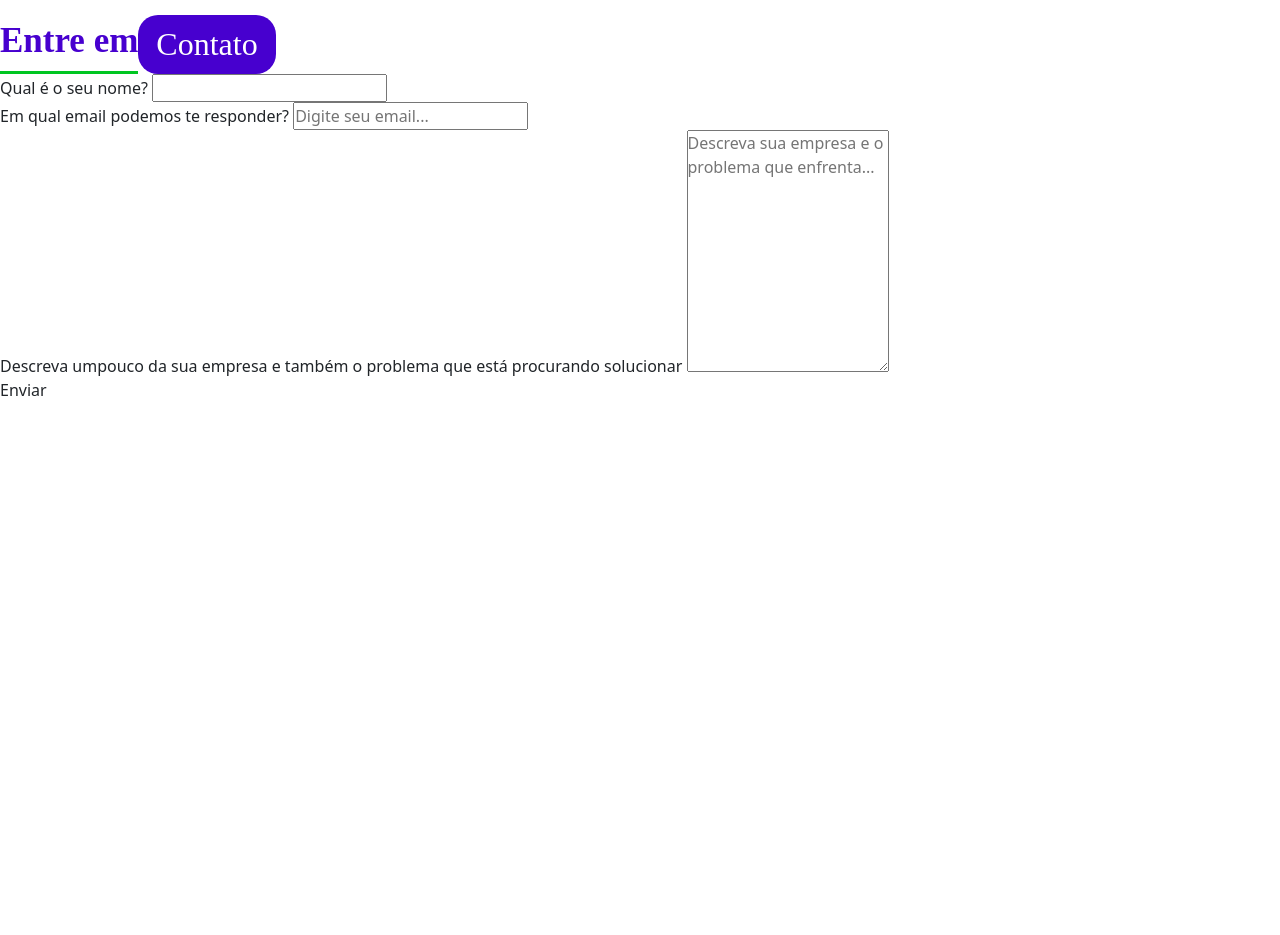
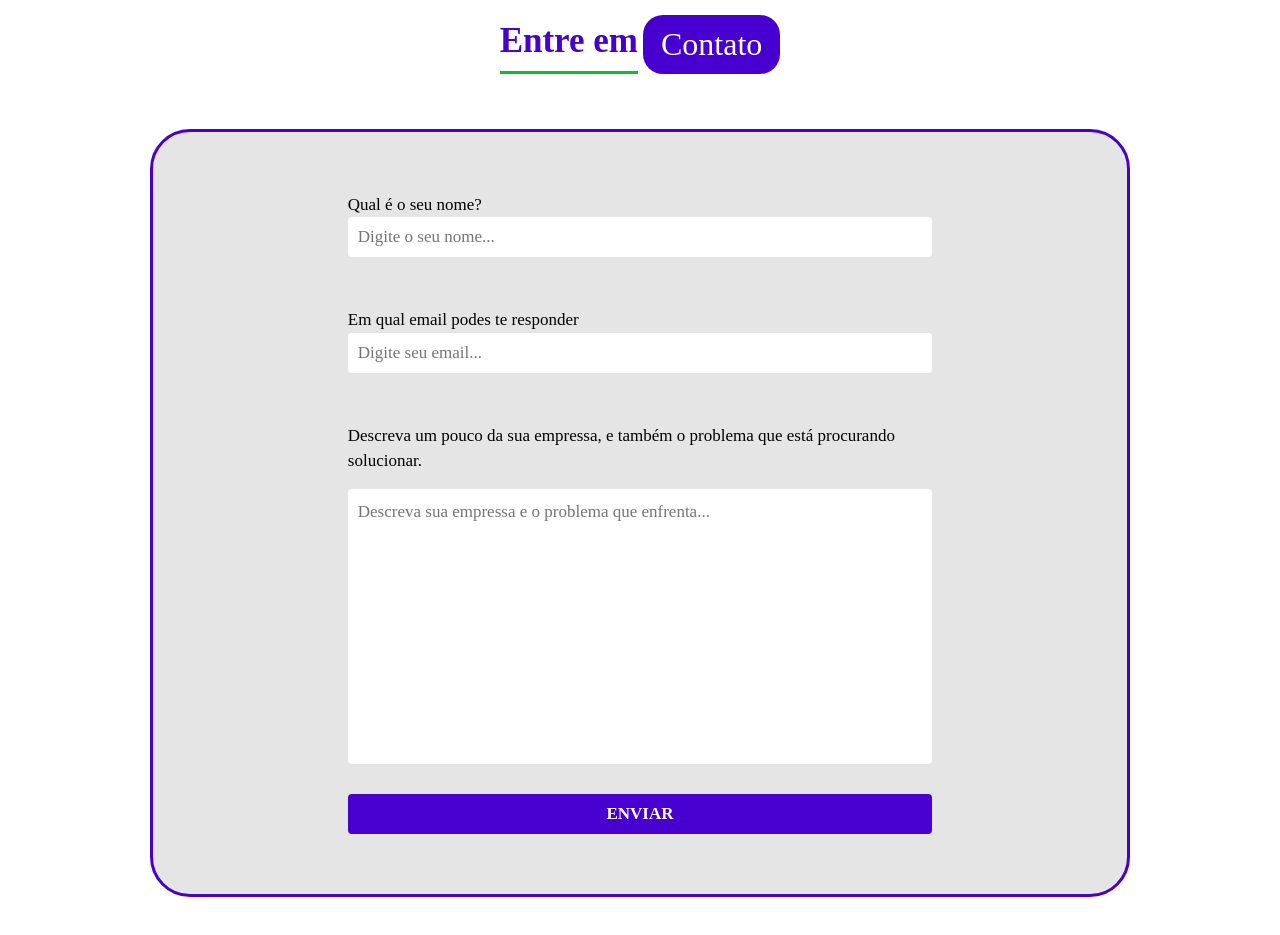
Before and after one commit to Pedro7571/PixelV, a plain HTML site: page index.html in a window 1280 px wide. Shown: the part 3260-4195 px from the top of the page. Before the commit the page ends 3662 px from the top, so only its background shows below. Drawn offline with nearby package versions, Linux system fonts and the light colour scheme; a web font is replaced by a local one.

Commit message:
Formulario finalizado

```diff
--- a/index.html
+++ b/index.html
@@ -169,39 +169,27 @@
 
         </section>
 
-
-
-
         <section id="contato">
             <div class="titulo">
                 <span>Entre em</span>
                 <h2>Contato</h2>
             </div>
+
             <form action="">
                 <div class="campo">
                     <label for="campo-nome">Qual é o seu nome?</label>
-                    <input type="text" id="campo-nome" placeholder="">
-
+                    <input type="text" id="campo-nome" placeholder="Digite o seu nome...">
                 </div>
-                <div id="campo">
-                    <label for="campo-email">Em qual email podemos te responder?</label>
-                    <input type="email" id="Campo email" placeholder="Digite seu email...">
+                <div class="campo">
+                    <label for="campo-email">Em qual email podes te responder</label>
+                    <input type="email" id="campo-email" placeholder="Digite seu email...">
                 </div>
                 <div class="campo-descricao">
-                <label for="campo-texto">Descreva umpouco da sua empresa e também o problema que está procurando solucionar</label>
-                <textarea id="campo-texto" placeholder="Descreva sua empresa e o problema que enfrenta..."colls="30" rows="10"></textarea>
-
+                    <label for="campo-texto">Descreva um pouco da sua empressa, e também o problema que está procurando solucionar.</label>
+                    <textarea id="campo-texto" placeholder="Descreva sua empressa e o problema que enfrenta..." cols="30" rows="10"></textarea>
                 </div>
-                <buuton type="submit">Enviar</buuton>
-
+                <button type="submit">Enviar</button>
             </form>
-
-
-
-
-
-
-
         </section>
     </main>
     <script src="https://cdn.jsdelivr.net/npm/bootstrap@5.3.6/dist/js/bootstrap.bundle.min.js"
--- a/style.css
+++ b/style.css
@@ -259,3 +259,132 @@ header .container-grid{
     max-width: 1170px;
     width: 90%;
 }
+
+/* ----------------------Contato---------------- */
+
+#contato{
+    text-align: center;
+    padding-bottom: 100px;
+    margin-bottom: 100px;
+}
+
+#contato .titulo{
+    justify-content: center;
+    margin-bottom: 55px;
+}
+
+#contato h2{
+    margin-left: 5px;
+}
+
+#contato form{
+    width: 90%;
+    max-width: 980px;
+
+    margin: 0 auto;
+    padding: 60px 0;
+
+    display: flex;
+    flex-direction: column;
+    align-items: center;
+
+    border-radius: 40px;
+    background-color: var(--contato);
+    border: solid 3px var(--roxo-pixelv);
+
+    color: var(--preto);
+    font-family: "Recursive", sans-linear;
+    font-size: 17px;
+}
+
+.campo{
+    width: 60%;
+
+    text-align: left;
+
+    display: flex;
+    flex-direction: column;
+    justify-content: space-between;
+
+    margin-bottom: 50px;
+}
+
+.campo-descricao{
+    width: 60%;
+
+    text-align: left;
+
+    display: flex;
+    flex-direction: column;
+    justify-content: space-between;
+
+    margin-bottom: 30px;
+}
+
+.campo input{
+
+height: 40px;
+
+color: var(--preto);
+background-color: var(--branco);
+border: none;
+border-radius: 4px;
+
+text-indent: 10px;
+
+outline:  none;
+}
+.campo-descricao textarea{
+    color: var(--preto);
+    background-color: var(--branco);
+
+    border: none;
+    border-radius: 4px;
+
+    outline: none;
+
+    padding: 10px;
+
+    resize: none;
+} .campo-lable,
+.campo-descricao label{
+    margin-bottom: 15px;
+}
+.campo input,
+.campo-descricao textarea{
+    font-family: "Recursive",sans-linear;
+    font-size: 17px;
+}
+.campo input::placeholder
+.campo-descricao textarea::placeholder{
+    color: #a0a0a0;
+}
+
+.campo input:focus,
+.campo-descricao textarea:focus{
+    outline: 2px solid var(--verde-pixelV);
+}
+#contato form button{
+  height: 40px;
+  width: 60%;
+
+  background-color: var(--roxo-pixelv);
+  color: var(--branco);
+
+  border: none;
+  border-radius: 4px;
+
+  font-size: 17px;
+  font-family: "Recursive",sans linear;
+  font-weight: 700;
+
+  text-transform: uppercase;
+
+  cursor: pointer;
+
+  transition: background-color 500ms;
+}
+
+#contato form button:hover{
+    background-color:var(--verde-pixelV)
+}
```
